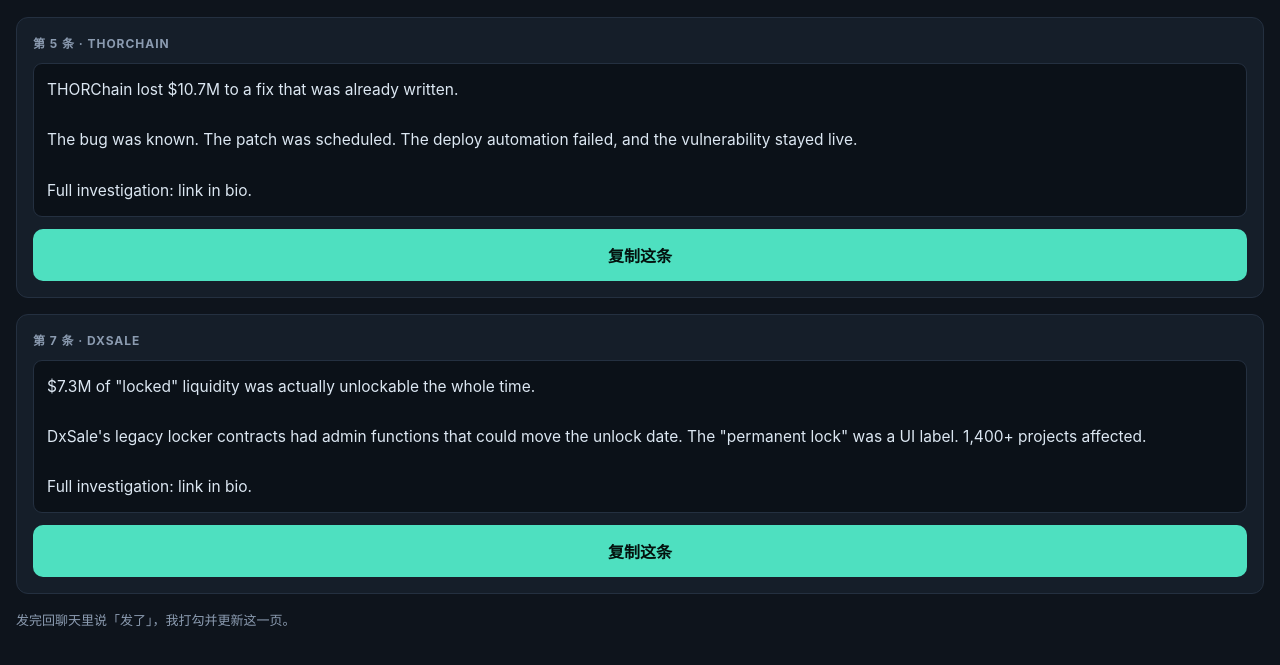
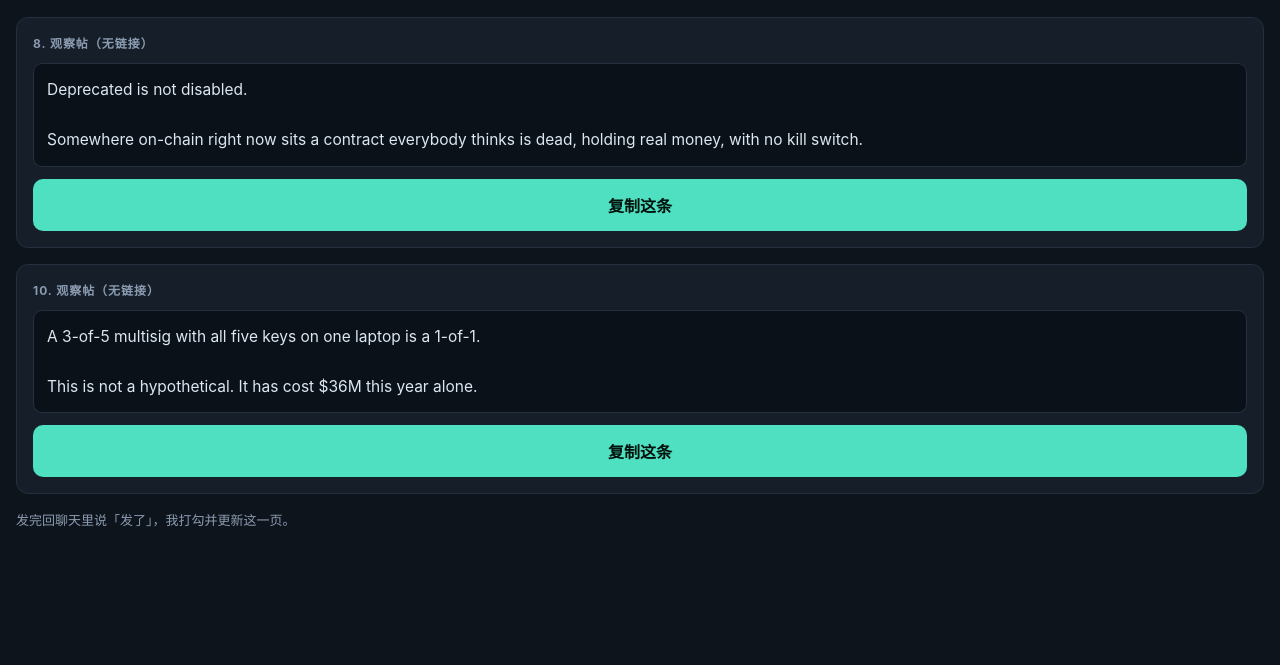
Before and after one commit to qanzhi111/qanzhi111.github.io, a plain HTML site: page q/w7k2/index.html in a window 1280 px wide. Shown: the part 81-746 px from the top of the page. Drawn offline with Linux system fonts and the light colour scheme.

Commit message:
queue page: next two items

```diff
--- a/q/w7k2/index.html
+++ b/q/w7k2/index.html
@@ -20,29 +20,21 @@
 <body>
 <h1>待发队列</h1>
 <p class="sub">点按钮复制 → 切到 X app → 粘贴 → 发</p>
+<div class="card">
+  <div class="label">8. 观察帖（无链接）</div>
+  <pre id="t1">Deprecated is not disabled.
 
-<div class="card">
-  <div class="label">第 5 条 · THORChain</div>
-  <pre id="t1">THORChain lost $10.7M to a fix that was already written.
-
-The bug was known. The patch was scheduled. The deploy automation failed, and the vulnerability stayed live.
-
-Full investigation: link in bio.</pre>
+Somewhere on-chain right now sits a contract everybody thinks is dead, holding real money, with no kill switch.</pre>
   <button onclick="copy('t1', this)">复制这条</button>
 </div>
+<div class="card">
+  <div class="label">10. 观察帖（无链接）</div>
+  <pre id="t2">A 3-of-5 multisig with all five keys on one laptop is a 1-of-1.
 
-<div class="card">
-  <div class="label">第 7 条 · DxSale</div>
-  <pre id="t2">$7.3M of "locked" liquidity was actually unlockable the whole time.
-
-DxSale's legacy locker contracts had admin functions that could move the unlock date. The "permanent lock" was a UI label. 1,400+ projects affected.
-
-Full investigation: link in bio.</pre>
+This is not a hypothetical. It has cost $36M this year alone.</pre>
   <button onclick="copy('t2', this)">复制这条</button>
 </div>
-
 <p class="hint">发完回聊天里说「发了」，我打勾并更新这一页。</p>
-
 <script>
 function copy(id, btn){
   const text = document.getElementById(id).innerText;
@@ -55,7 +47,7 @@ function fallback(text, done){
   const ta = document.createElement('textarea');
   ta.value = text; ta.style.position='fixed'; ta.style.opacity='0';
   document.body.appendChild(ta); ta.select();
-  try { document.execCommand('copy'); done(); } catch(e){ alert('长按上面文字手动复制'); }
+  try { document.execCommand('copy'); done(); } catch(e) { alert('长按上面文字手动复制'); }
   document.body.removeChild(ta);
 }
 </script>
```
